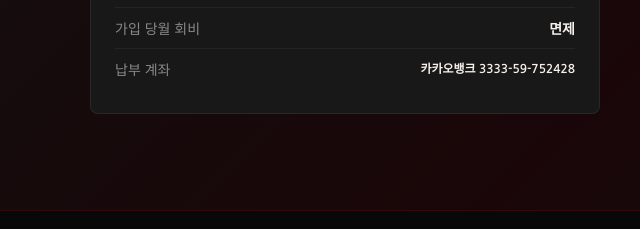
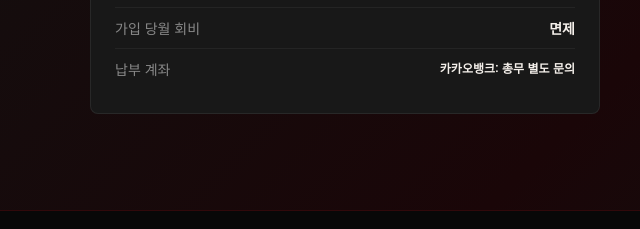
Before and after one commit to devedu-jonghun/cheongchun-fc, a plain HTML site: page index.html in a window 1280 px wide. Shown: the part 6708-6937 px from the top of the page, 0-640 px from the left. Drawn offline with nearby package versions, Linux system fonts and the light colour scheme.

Commit message:
Update payment account information in index.html

```diff
--- a/index.html
+++ b/index.html
@@ -1046,7 +1046,7 @@
           </div>
           <div class="join-fee-row">
             <span class="join-fee-label">납부 계좌</span>
-            <span class="join-fee-value" style="font-size:12px">카카오뱅크 3333-59-752428</span>
+            <span class="join-fee-value" style="font-size:12px">카카오뱅크: 총무 별도 문의</span>
           </div>
         </div>
       </div>
```
